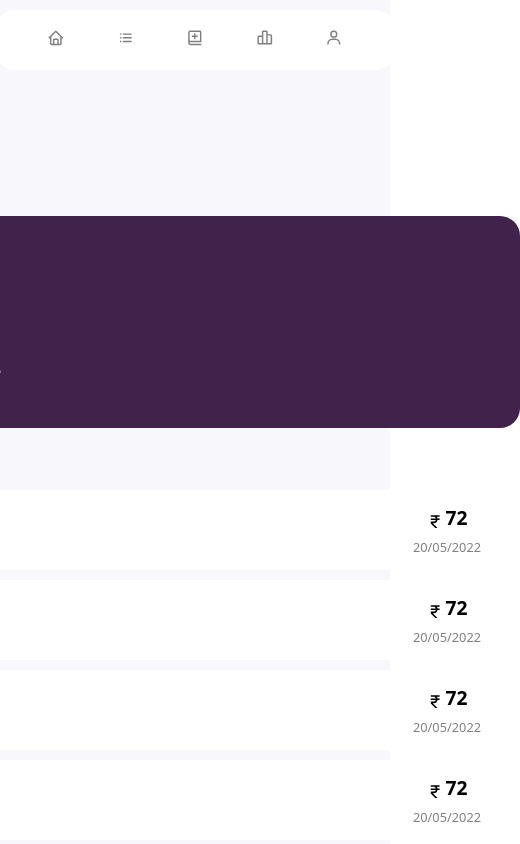
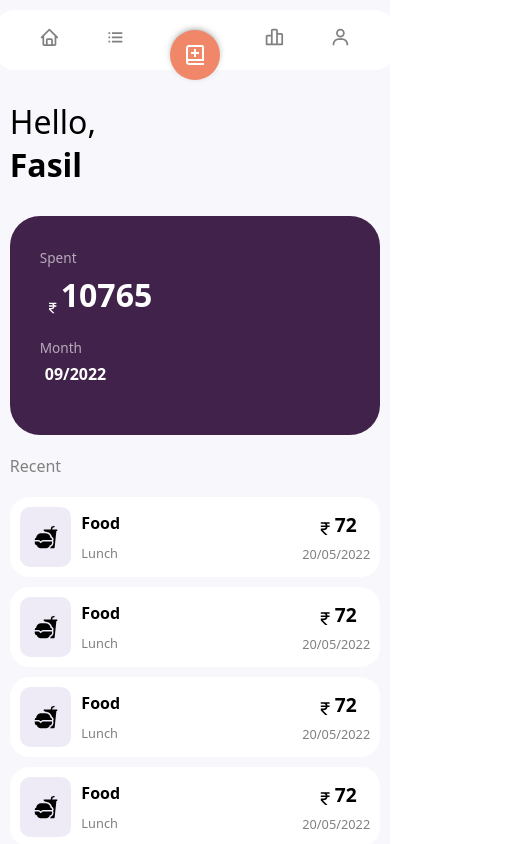
Before and after one commit to fasilkp/expense-tracker, a React (Create React App) app in the folder client/: page / in a window 390 px wide. Shown: the top 844 px of the page, 520 px wide, since content can reach past the window. Built offline with nearby package versions, Linux system fonts and the light colour scheme.

Commit message:
Home Component makes responsive

```diff
--- a/client/src/components/Header/Header.css
+++ b/client/src/components/Header/Header.css
@@ -1,9 +1,13 @@
 .Header{
     width: 100%;
     display: flex;
-    justify-content: space-around;
+    justify-content: center;
     height: 80px;
-    align-items: center;
+}
+.header-container{
+    width: 650px;
+    display: flex;
+    justify-content: space-between;
 }
 .header-item{
     display: flex;
--- a/client/src/components/Header/Header.jsx
+++ b/client/src/components/Header/Header.jsx
@@ -4,8 +4,10 @@ import './Header.css'
 function Header() {
   return (
     <div className='Header'>
+      <div className="header-container">
         <div className="header-item">Home</div>
         <div className="header-item"><BiBell/></div>
+      </div>
     </div>
   )
 }
--- a/client/src/components/Home/Home.css
+++ b/client/src/components/Home/Home.css
@@ -17,13 +17,18 @@
 .home-banner{
     width: 100%;
     background-color: #41224A;
-    border-radius: 20px;
+    border-radius: 30px;
     padding: 30px;
     color: white;
 }
 .home-banner div{
     margin-bottom: 20px;
     margin-top: 5px;
+    padding-left: 5px;
+}
+.home-banner label{
+    color: rgba(255, 255, 255, 0.614);
+    font-size: .85rem;
 }
 .home-amount{
     display: flex;
@@ -53,24 +58,24 @@
     align-items: center;
 }
 .recent-list-profile{
-    flex: 10%;
+    width: 15%;
 }
 .recent-list-profile{
-    width: 50px;
+    width: 55px;
     height: 60px;
     background-color: #eeebf7;
     border-radius: 10px;
     font-size: 1.5rem;
 }
 .recent-list-desc{
-    flex: 70%;
+    width: 70%;
     align-items: flex-start;
     justify-content: space-around;
     padding-left: 10px;
     flex-direction: column;
 }
 .recent-list-amount{
-    flex: 20%;
+    width: 20%;
     flex-direction: column;
     justify-content: space-around;
 
@@ -87,3 +92,8 @@
 .home-recent-item:hover{
     box-shadow: 0px 0px 20px -10px grey;
 }
+@media only screen and (max-width: 600px) {
+    .home-container{
+        width: 95%;
+    }
+  }
--- a/client/src/components/Home/Home.jsx
+++ b/client/src/components/Home/Home.jsx
@@ -14,11 +14,11 @@ function Home() {
                 <label>Spent</label>
                 <div className="home-amount">
                     <BiRupee/>
-                    <h2>10765</h2>
+                    <h1>10765</h1>
                 </div>
                 <label>Month</label>
                 <div className="home-month">
-                    <h3>20/09/2022</h3>
+                    <h4>09/2022</h4>
                 </div>
             </div>
             <div className="home-recent">
--- a/client/src/components/Navbar/Navbar.css
+++ b/client/src/components/Navbar/Navbar.css
@@ -11,7 +11,25 @@
     top: -20px;
     transform: translate(-50%, 50%)
 }
-.Navbar div{
-    font-size: 1.1rem;
+.Navbar .nav-item{
+    font-size: 1.3rem;
     color: grey;
 }
+/* .icon{
+    color: black;
+    font-weight: 800;
+} */
+.nav-add-expense{
+    width: 50px;
+    height: 50px;
+    border-radius: 30px;
+    color: white !important;
+    background-color: #F08769 ;
+    display: flex;
+    justify-content: center;
+    align-items: center;
+    font-size: 1.5rem !important;
+    position: relative;
+    bottom: -15px;
+    box-shadow: 0px -2px 10px -5px black;
+}
--- a/client/src/components/Navbar/Navbar.jsx
+++ b/client/src/components/Navbar/Navbar.jsx
@@ -4,19 +4,19 @@ import './Navbar.css'
 function Navbar() {
   return (
     <div className='Navbar'>
-        <div className="nav-home">
-            <BiHome/>
+        <div className="nav-item nav-home">
+            <BiHome className='icon'/>
         </div>
-        <div className="nav-expense">
-            <BiListUl/>
+        <div className="nav-item nav-expense">
+            <BiListUl />
         </div>
-        <div className="nav-add-expense">
+        <div className="nav-item nav-add-expense">
             <BiBookAdd></BiBookAdd>
         </div>
-        <div className="nav-graph">
+        <div className="nav-item nav-graph">
             <BiBarChartAlt2/>
         </div>
-        <div className="nav-profile">
+        <div className="nav-item nav-profile">
             <BiUser/>
         </div>
     </div>
```
